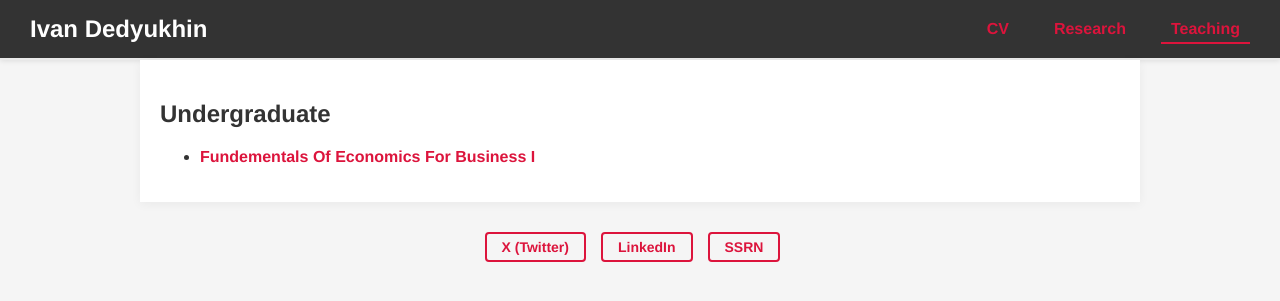
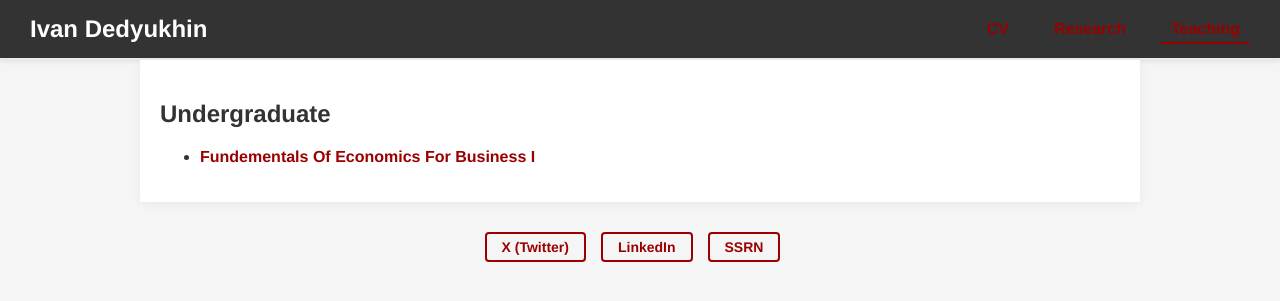
Before and after one commit to Dedyukhin/dedyukhin.github.io, a Jekyll site: the page built from Teaching.md, in a window 1280 px wide. Shown: the top 301 px of the page. Built offline with Jekyll 4.4.1, drawn with Linux system fonts in a browser that asks for light colours.

Commit message:
Update default.html

```diff
--- a/_layouts/default.html
+++ b/_layouts/default.html
@@ -52,7 +52,7 @@
         }
 
         nav h2 a:hover {
-            color: #990000;
+            color: #cccccc;
         }
 
         .horizontal-nav {
@@ -69,14 +69,14 @@
         /* Navigation bar link styling */
         .horizontal-nav a {
             text-decoration: none;
-            color: crimson;
+            color: #990000;
             font-weight: 600;
             padding: 5px 10px;
             transition: color 0.3s ease;
         }
 
         .horizontal-nav a.active {
-            border-bottom: 2px solid crimson;
+            border-bottom: 2px solid #990000;
         }
 
         .horizontal-nav a:hover {
@@ -120,26 +120,26 @@
         }
 
         .social-links a {
-            color: crimson;
+            color: #990000;
             text-decoration: none;
             margin-right: 15px;
             font-size: 14px;
             font-weight: 600;
             padding: 5px 15px;
-            border: 2px solid crimson;
+            border: 2px solid #990000;
             border-radius: 4px;
             transition: background-color 0.3s ease, color 0.3s ease;
             margin-bottom: 10px;
         }
 
         .social-links a:hover {
-            background-color: crimson;
+            background-color: #990000;
             color: #fff;
         }
 
         /* General link styling */
         a {
-            color: crimson;
+            color: #990000;
             text-decoration: none;
         }
 
```
